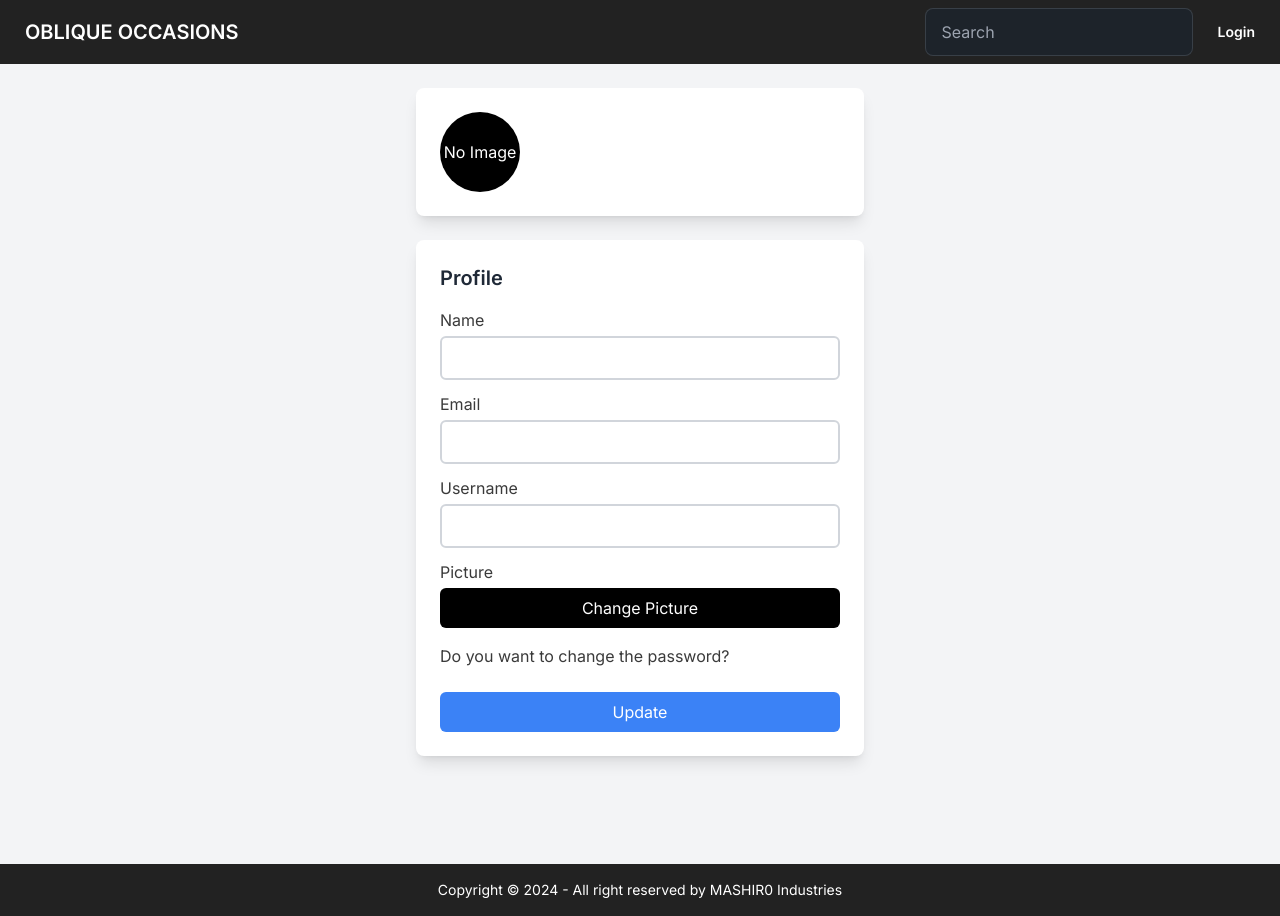
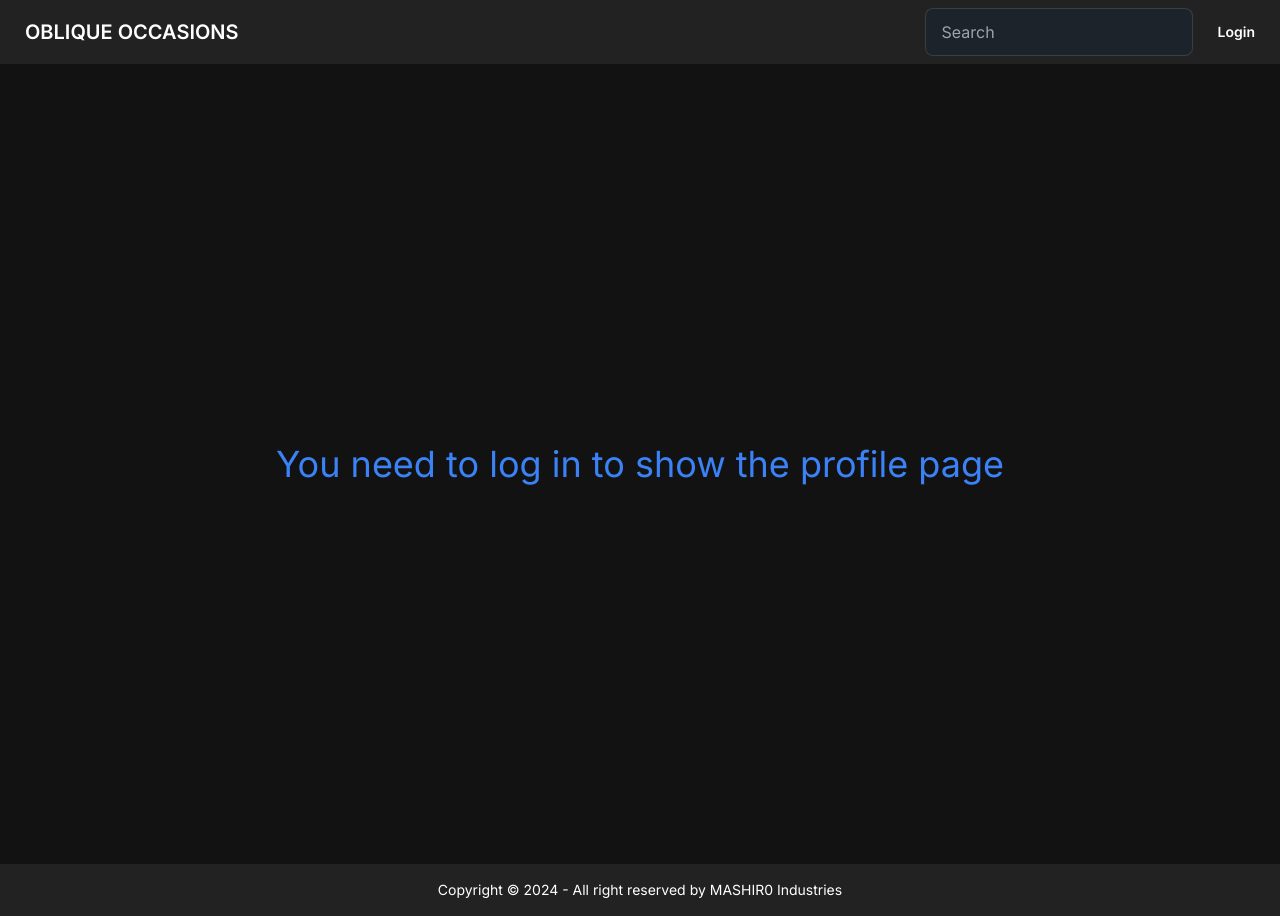
Before and after one commit to Mach1r0/Oblique-Occasions, a Next.js app in the folder frontend/: page /profile in a window 1280 px wide. Built offline with nearby package versions, Linux system fonts and the light colour scheme.

Commit message:
fix: :bug: follow and unfollow functions on frontend and back

```diff
--- a/frontend/src/app/Context/AuthContext.tsx
+++ b/frontend/src/app/Context/AuthContext.tsx
@@ -123,7 +123,7 @@ const AuthProvider: React.FC<AuthProviderProps> = ({ children }) => {
         if (key === 'picture' && isFile(value)) {
           formData.append(key, value, value.name);
         } else if (value !== undefined) {
-          formData.append(key, String(value));  // Cast to string or handle other types accordingly
+          formData.append(key, String(value));
         }
       }
     }
--- a/frontend/src/app/artist/[name]/page.tsx
+++ b/frontend/src/app/artist/[name]/page.tsx
@@ -10,10 +10,10 @@ import styles from "../../style/ArtistDetail.module.css";
 import { useParams } from "next/navigation";
 import Link from "next/link";
 import axios from "axios";
-import { handleFollow, handleUnfollow } from "../../fetch/fetchData";
+import { handleFollow, handleUnfollow} from "../../fetch/fetchData";
 
 interface Artist {
-  id: string;
+  id: number;
   name: string;
   picture?: string;
   location?: string;
@@ -38,10 +38,11 @@ export default function ArtistPage() {
         const fetchedAlbums = await fetchArtistAlbums(name);
         setAlbums(fetchedAlbums);
         const token = localStorage.getItem("token");
-        if (token) {
+        if (token && fetchedArtist && fetchedArtist.id) {
           try {
             const followStatus = await checkFollowStatus(fetchedArtist.id);
             setIsFollowing(followStatus.is_following);
+
           } catch (error) {
             console.error("Error checking follow status:", error);
           }
--- a/frontend/src/app/profile/page.tsx
+++ b/frontend/src/app/profile/page.tsx
@@ -1,155 +1,147 @@
-'use client'
-import React, { useState, useEffect } from "react";
-import { useAuth, User } from "../Context/AuthContext";
+'use client';
+import React, { useEffect, useState } from 'react';
+import { useAuth } from '../Context/AuthContext';
+import { FollowingList, FollowersList, FollowUser } from '../fetch/fetchData';
+import Link from 'next/link';
 
 export default function Profile() {
-  const { update, user } = useAuth();
-  const [name, setName] = useState(user?.name || "");
-  const [email, setEmail] = useState(user?.email || "");
-  const [username, setUsername] = useState(user?.username || "");
-  const [picture, setPicture] = useState(user?.picture ? `http://localhost:8000${user.picture}` : "");
-  const [uploadedFile, setUploadedFile] = useState<File | null>(null);
-  const [uploadedFileName, setUploadedFileName] = useState("");
+  const { user } = useAuth();
+  const [activeTab, setActiveTab] = useState('following');
+  const [following, setFollowing] = useState<FollowUser[]>([]);
+  const [followers, setFollowers] = useState<FollowUser[]>([]);
+  const [error, setError] = useState<string | null>(null);
 
   useEffect(() => {
+    const fetchFollowData = async () => {
       if (user) {
-      setName(user.name || "");
-      setEmail(user.email || "");
-      setUsername(user.username || "");
+        try {
+          const followingData = await FollowingList(artistId);
+          const followersData = await FollowersList(artistId);
 
-      if (user.picture) {
-        setPicture(`http://localhost:8000${user.picture}`);
+          setFollowing(followingData || []);
+          setFollowers(followersData || []);
+        } catch (err) {
+          console.error("Error fetching follow data:", err);
+          setError("Failed to load follow data. Please try again later.");
         }
       }
+    }
+
+    fetchFollowData();
   }, [user]);
 
-  const handleNameChange = (e: React.ChangeEvent<HTMLInputElement>) => setName(e.target.value);
-  const handleEmailChange = (e: React.ChangeEvent<HTMLInputElement>) => setEmail(e.target.value);
-  const handleUsernameChange = (e: React.ChangeEvent<HTMLInputElement>) => setUsername(e.target.value);
-
-  const handlePictureChange = (e: React.ChangeEvent<HTMLInputElement>) => {
-    const file = e.target.files?.[0];
-    if (file) {
-      setPicture(URL.createObjectURL(file));
-      setUploadedFile(file);
-      setUploadedFileName(file.name);
-    }
-  };
-
-  const handleUpdate = async () => {
-    const updatedData: Partial<User> = { name, email, username };
-
-    try {
-      // Call the update function with updatedData
-      const updatedUser = await update(updatedData);
-
-      // Handle picture update separately if needed
-      if (uploadedFile) {
-        // Assuming update function will handle picture update through FormData
-        const formData = new FormData();
-        formData.append('picture', uploadedFile, uploadedFile.name);
-        // Call a separate API endpoint or function to handle picture update if necessary
-        // await updatePicture(formData);
+  if (!user) {
+    return <div>
+      <h1 className='flex flex-col h-screen text-4xl items-center justify-center text-blue-500'>
+        You need to log in to show the profile page
+      </h1>
+    </div>;
   }
 
-      alert("Profile updated successfully!");
-    } catch (error) {
-      alert("Failed to update profile. Please try again.");
+  const getFullImageUrl = (url: string | undefined): string => {
+    if (url && !url.startsWith('http')) {
+      return `http://localhost:8000${url}`;
     }
+    return url || '/img/img-default-perfil.png';
   };
 
   return (
-    <div className="flex flex-col items-center w-full min-h-screen bg-gray-100 p-6 overflow-y-auto">
-      <div className="flex flex-col items-center w-full max-w-md">
-        <div className="flex flex-row items-center bg-white shadow-lg rounded-lg p-6 w-full mb-6">
-          <div className="w-20 h-20 bg-black rounded-full overflow-hidden">
-            {picture ? (
+    <div className='flex flex-col items-center w-full h-screen bg-gray-100 p-6'>
+      <div className='flex flex-row items-center bg-white shadow-lg rounded-lg p-6 w-full max-w-md'>
+        <div className='w-20 h-20 bg-black rounded-full overflow-hidden'>
           <img
-                src={picture}
+            src={getFullImageUrl(user.picture)}
             alt="Profile Picture"
-                className="object-cover w-full h-full"
+            className='object-cover w-full h-full'
             onError={(e) => {
-                  console.error("Error loading image:", e);
-                  e.currentTarget.onerror = null;
-                  e.currentTarget.src = "/path/to/fallback/image.jpg";
+              const target = e.target as HTMLImageElement;
+              target.onerror = null;
+              target.src = '/img/img-default-perfil.png';
             }}
           />
-            ) : (
-              <div className="w-full h-full flex items-center justify-center text-white">
-                No Image
         </div>
-            )}
-          </div>
-          <div className="ml-4">
-            <h1 className="text-2xl font-semibold text-gray-800">{name}</h1>
+        <div className='ml-4'>
+          <h1 className='text-2xl font-semibold text-gray-800'>{user.name}</h1>
+          <Link href='profile/settings'>
+            <button className='mt-2 px-4 py-2 bg-blue-500 text-white rounded-md hover:bg-blue-600'>
+              Edit Profile
+            </button>
+          </Link>
         </div>
       </div>
 
-        <div className="flex flex-col bg-white shadow-lg rounded-lg p-6 w-full">
-          <h2 className="text-xl font-semibold text-gray-800 mb-4">Profile</h2>
-          <form className="flex flex-col gap-3 w-full">
+      <div className='flex mt-10'>
+        <button
+          onClick={() => setActiveTab('following')}
+          className={`px-4 py-2 ${activeTab === 'following' ? 'bg-blue-500 text-white' : 'bg-gray-200'} rounded-l-md`}
+        >
+          Following
+        </button>
+        <button
+          onClick={() => setActiveTab('followers')}
+          className={`px-4 py-2 ${activeTab === 'followers' ? 'bg-blue-500 text-white' : 'bg-gray-200'} rounded-r-md`}
+        >
+          Followers
+        </button>
+      </div>
+
+      <div className='flex flex-col mt-6 bg-white shadow-lg rounded-lg p-6 w-full max-w-md'>
+        {error && <p className="text-red-500">{error}</p>}
+        {activeTab === 'following' && (
           <div>
-              <label className="block mb-1">Name</label>
-              <input
-                type="text"
-                name="name"
-                value={name}
-                onChange={handleNameChange}
-                className="w-full border-2 bg-white border-gray-300 rounded-md p-2"
+            <h2 className='text-xl font-semibold text-gray-800 mb-4'>Following</h2>
+            {following.length > 0 ? (
+              <div className='space-y-4'>
+                {following.map((followedUser) => (
+                  <div key={followedUser.id} className='flex items-center space-x-4'>
+                    <img
+                      src={getFullImageUrl(followedUser.picture)}
+                      alt='Following picture'
+                      className='w-10 h-10 rounded-full'
+                      onError={(e) => {
+                        const target = e.target as HTMLImageElement; // Fix applied here
+                        target.onerror = null;
+                        target.src = '/img/img-default-perfil.png';
+                      }}
                     />
+                    <h3 className='text-lg font-medium'>{followedUser.name}</h3>
                   </div>
-            <div>
-              <label className="block mb-1">Email</label>
-              <input
-                type="text"
-                name="email"
-                value={email}
-                onChange={handleEmailChange}
-                className="w-full border-2 bg-white border-gray-300 rounded-md p-2"
-              />
+
+                ))}
               </div>
-            <div>
-              <label className="block mb-1">Username</label>
-              <input
-                type="text"
-                name="username"
-                value={username}
-                onChange={handleUsernameChange}
-                className="w-full border-2 bg-white border-gray-300 rounded-md p-2"
-              />
-            </div>
-            <div>
-              <label htmlFor="picture" className="block mb-1">Picture</label>
-              <label
-                htmlFor="picture"
-                className="block w-full bg-black text-white px-4 py-2 rounded-md cursor-pointer text-center"
-              >
-                Change Picture
-              </label>
-              <input
-                type="file"
-                name="picture"
-                id="picture"
-                className="hidden"
-                onChange={handlePictureChange}
-              />
-              {uploadedFileName && (
-                <p className="mt-2 text-sm text-gray-600">
-                  Uploaded file: {uploadedFileName}
-                </p>
+            ) : (
+              <p className='text-gray-600'>You are not following anyone yet.</p>
             )}
           </div>
-          </form>
-          <div className="flex mt-4">
-            <p>Do you want to change the password?</p>
+        )}
+
+        {activeTab === 'followers' && (
+          <div>
+            <h2 className='text-xl font-semibold text-gray-800 mb-4'>Followers</h2>
+            {followers.length > 0 ? (
+              <div className='space-y-4'>
+                {followers.map((follower) => (
+                  <div key={follower.id} className='flex items-center space-x-4'>
+                    <img
+                      src={getFullImageUrl(follower.picture)}
+                      alt='Follower picture'
+                      className='w-10 h-10 rounded-full'
+                      onError={(e) => {
+                        const target = e.target as HTMLImageElement;
+                        target.onerror = null;
+                        target.src = '/img/img-default-perfil.png';
+                      }}
+
+                    />
+                    <h3 className='text-lg font-medium'>{follower.name}</h3>
                   </div>
-          <button
-            className="bg-blue-500 text-white rounded-md p-2 mt-6 w-full"
-            onClick={handleUpdate}
-          >
-            Update
-          </button>
+                ))}
               </div>
+            ) : (
+              <p className='text-gray-600'>You don't have any followers yet.</p>
+            )}
+          </div>
+        )}
       </div>
     </div>
   );
```
Also changed, not shown: frontend/src/app/fetch/fetchData.tsx (+62 -58 lines), 2 other files (tests, documents, lock files or other folders). Lines whose indentation alone changed are shown as unchanged.
